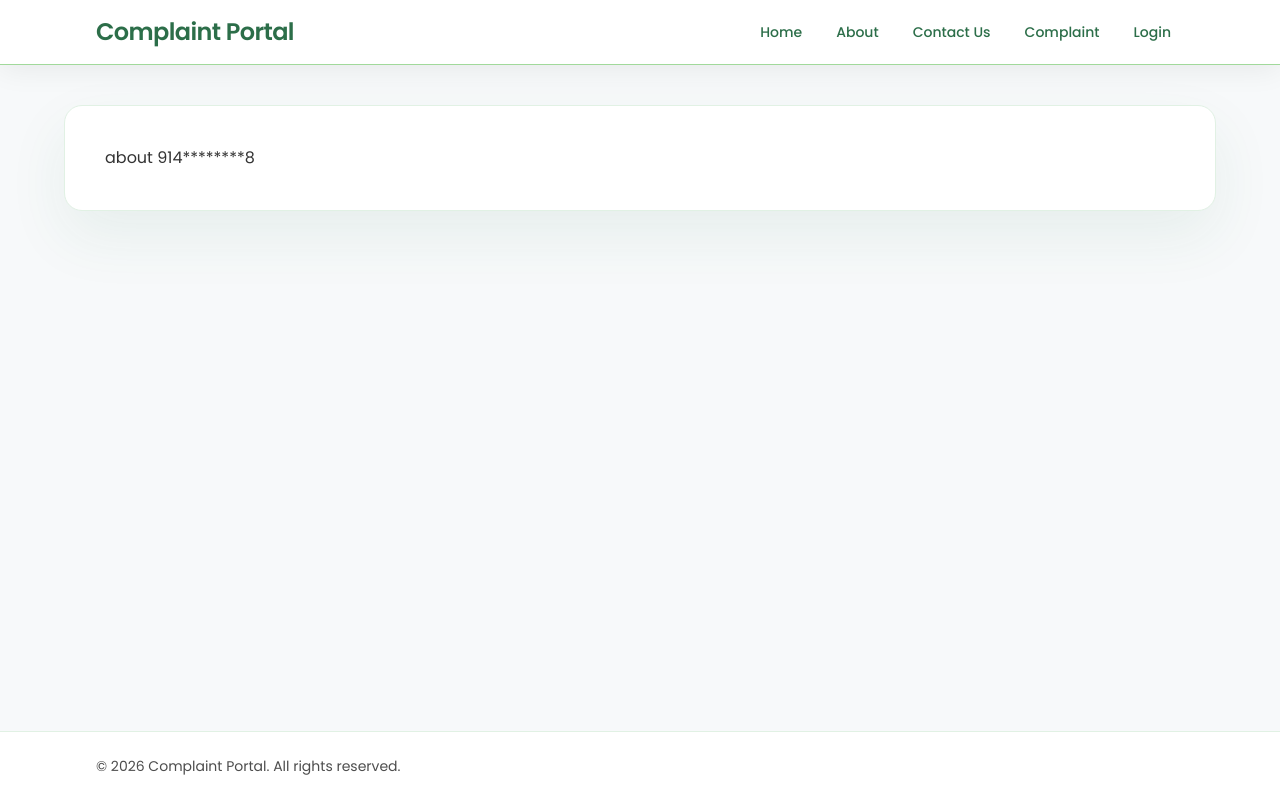
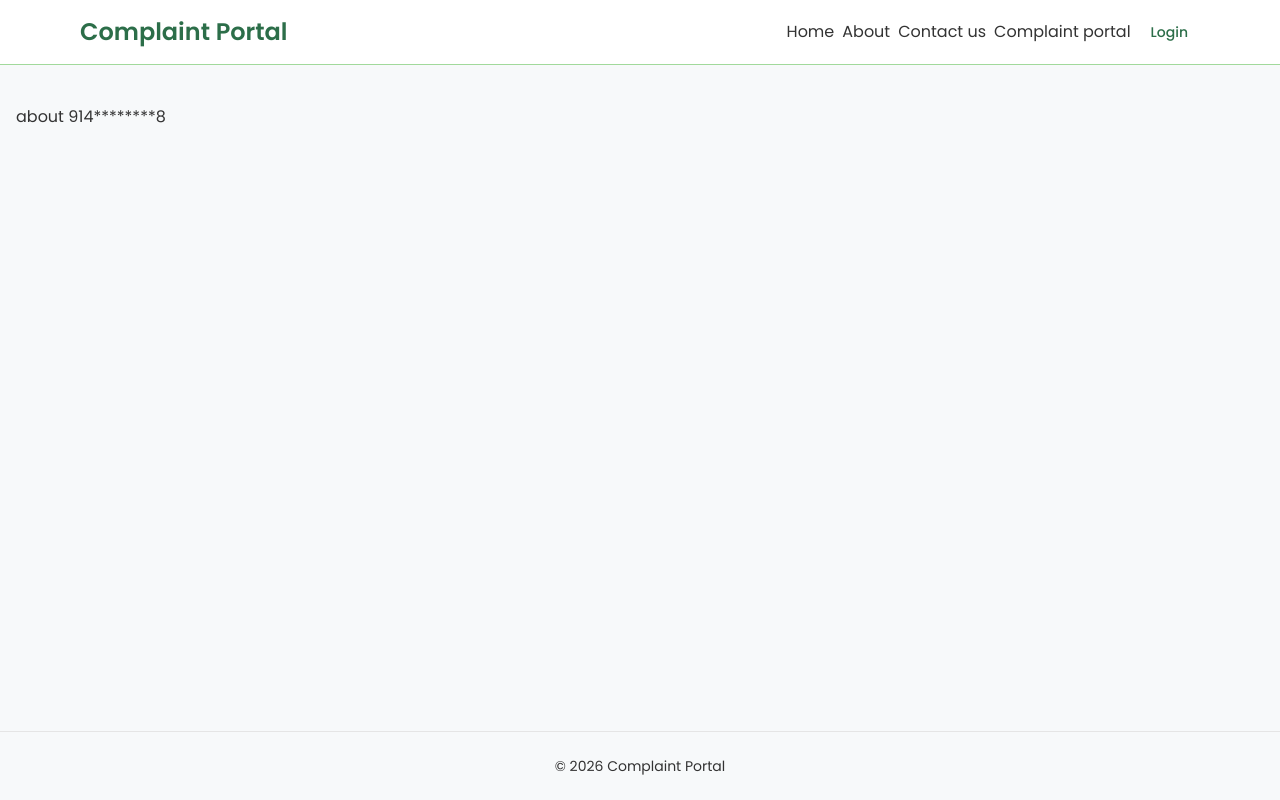
Before and after one commit to iloveatoms/cp, a Next.js app in the folder webapp/complaint-portal/: page /about in a window 1280 px wide. Built offline with nearby package versions, Linux system fonts and the light colour scheme.

Commit message:
login diappear

```diff
--- a/webapp/complaint-portal/app/layout.tsx
+++ b/webapp/complaint-portal/app/layout.tsx
@@ -1,71 +1,67 @@
+"use client";
+import React, { useEffect, useState } from "react";
+import Link from "next/link";
+import { Poppins } from "next/font/google";
+import "./globals.css";
 
-
-import React from 'react'
-import Link from 'next/link'
-import { Poppins } from 'next/font/google'
-
-import './globals.css'
 const poppins = Poppins({
-  subsets: ['latin'],
-  weight: ['400', '500', '600', '700'],
-})
+  subsets: ["latin"],
+  weight: ["400", "500", "600", "700"],
+});
 
 export default function RootLayout({
   children,
 }: {
-  children: React.ReactNode
+  children: React.ReactNode;
 }) {
+
+  const [userId, setUserId] = useState<string | null>(null);
+
+  useEffect((): void => {
+    const storedUserId: string | null = localStorage.getItem("userId");
+    setUserId(storedUserId);
+  }, []);
+
   return (
     <html lang="en">
       <body
         className={`${poppins.className} min-h-screen bg-[#F7F9FA] text-[#333333] flex flex-col antialiased`}
       >
-        <header className="sticky top-0 z-50 bg-white/95 backdrop-blur border-b border-[#A1D99B] shadow-[0_4px_30px_rgba(0,0,0,0.07)]">
-          <nav className="max-w-6xl mx-auto px-4 sm:px-6 lg:px-8">
-            <div className="flex items-center justify-between h-16">
-              <Link
-                href="/"
-                className="text-2xl font-semibold text-[#2C6E49] tracking-tight"
-              >
+        <header className="sticky top-0 z-50 bg-white/95 backdrop-blur border-b border-[#A1D99B]">
+          <nav className="max-w-6xl mx-auto px-4 h-16 flex justify-between items-center">
+            <Link href="/" className="text-2xl font-semibold text-[#2C6E49]">
               Complaint Portal
             </Link>
-              <ul className="flex items-center gap-2">
-                {[
-                  { href: '/', label: 'Home' },
-                  { href: '/about.html', label: 'About' },
-                  { href: '/contact-us.html', label: 'Contact Us' },
-                  { href: '/complaint.html', label: 'Complaint' },
-                  { href: '/login.html', label: 'Login' },
-                ].map((item) => {
-                  return(
 
-                  <li key={item.href}>
+            <ul className="flex gap-2 items-center">
+              <li><Link href="/">Home</Link></li>
+              <li><Link href="/about.html">About</Link></li>
+              <li><Link href="/contact-us.html">Contact us</Link></li>
+              <li><Link href="/complaint.html">Complaint portal</Link></li>
+
+
+              {userId === null && (
+                <li>
                   <Link
-                      href={item.href}
-                      className="px-3 py-2 text-sm font-medium text-[#2C6E49] rounded-full border border-transparent hover:border-[#A1D99B] hover:bg-[#F0FBF4] transition-colors"
+                    href="/login.html"
+                    className="px-3 py-2 text-sm font-medium text-[#2C6E49]"
                   >
-                      {item.label}
+                    Login
                   </Link>
                 </li>
               )}
-                )}
             </ul>
-            </div>
           </nav>
         </header>
 
-        <main className="flex-1 w-full px-4 sm:px-6 lg:px-8 py-10">
-          <section className="max-w-6xl mx-auto bg-white rounded-2xl border border-[#E1F1E4] shadow-[0_25px_60px_rgba(44,110,73,0.08)] p-6 sm:p-10">
+        <main className="flex-1 px-4 py-10">
           {children}
-          </section>
         </main>
 
-        <footer className="bg-white border-t border-[#E1F1E4]">
-          <div className="max-w-6xl mx-auto px-4 sm:px-6 lg:px-8 py-6 text-sm text-[#4D4D4D]">
-            © {new Date().getFullYear()} Complaint Portal. All rights reserved.
-          </div>
+        <footer className="border-t py-6 text-center text-sm">
+          © {new Date().getFullYear()} Complaint Portal
         </footer>
       </body>
     </html>
-  )
+  );
 }
```
Also changed, not shown: 1 other file (tests, documents, lock files or other folders). Lines whose indentation alone changed are shown as unchanged.
